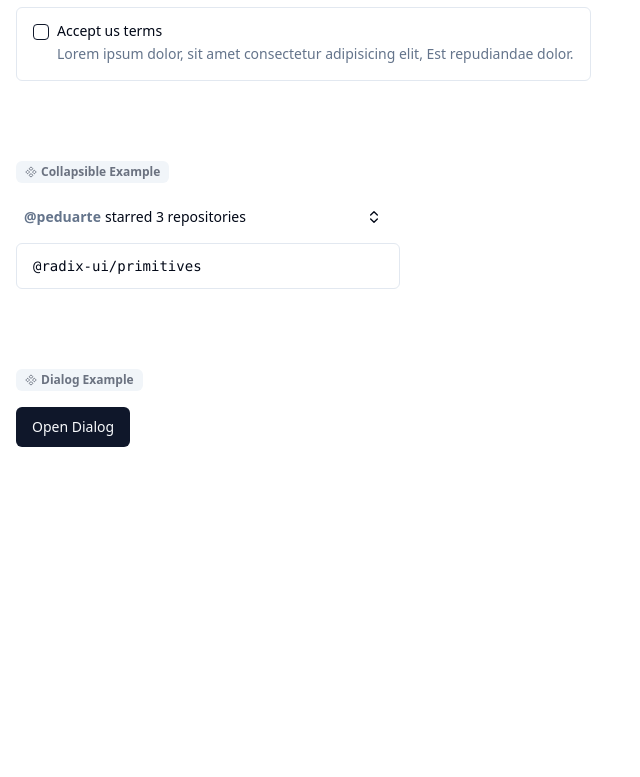
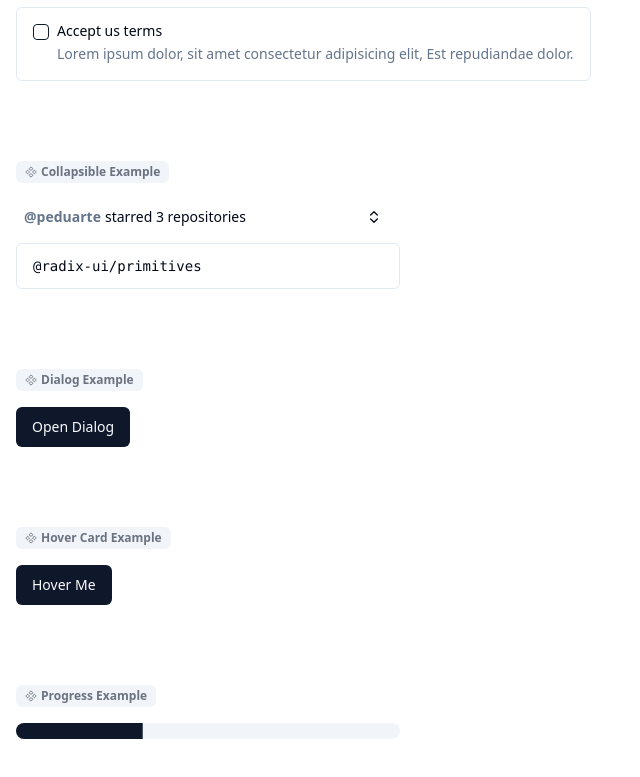
Before and after one commit to AliShariatian/shadcn-exercise, a Next.js app: page / in a window 1280 px wide. Shown: the part 4605-5382 px from the top of the page, without its empty margins (0-640 px from the left). Before the commit the page ends 5260 px from the top, so only its background shows below. Built offline with nearby package versions, Linux system fonts and the light colour scheme.

Commit message:
add HoverCard & Progress

```diff
--- a/package.json
+++ b/package.json
@@ -16,6 +16,8 @@
     "@radix-ui/react-checkbox": "^1.1.1",
     "@radix-ui/react-collapsible": "^1.1.0",
     "@radix-ui/react-dialog": "^1.1.1",
+    "@radix-ui/react-hover-card": "^1.1.1",
+    "@radix-ui/react-progress": "^1.1.0",
     "@radix-ui/react-slot": "^1.1.0",
     "@radix-ui/react-switch": "^1.1.0",
     "class-variance-authority": "^0.7.0",
--- /dev/null
+++ b/src/components/base/hover-card.tsx
@@ -0,0 +1,28 @@
+"use client";
+
+import * as React from "react";
+import * as HoverCardPrimitive from "@radix-ui/react-hover-card";
+
+import { cn } from "@/utils";
+
+const HoverCard = HoverCardPrimitive.Root;
+
+const HoverCardTrigger = HoverCardPrimitive.Trigger;
+
+const HoverCardContent = React.forwardRef<React.ElementRef<typeof HoverCardPrimitive.Content>, React.ComponentPropsWithoutRef<typeof HoverCardPrimitive.Content>>(
+  ({ className, align = "center", sideOffset = 4, ...props }, ref) => (
+    <HoverCardPrimitive.Content
+      ref={ref}
+      align={align}
+      sideOffset={sideOffset}
+      className={cn(
+        "z-50 w-64 rounded-md border bg-popover p-4 text-popover-foreground shadow-md outline-none data-[state=open]:animate-in data-[state=closed]:animate-out data-[state=closed]:fade-out-0 data-[state=open]:fade-in-0 data-[state=closed]:zoom-out-95 data-[state=open]:zoom-in-95 data-[side=bottom]:slide-in-from-top-2 data-[side=left]:slide-in-from-right-2 data-[side=right]:slide-in-from-left-2 data-[side=top]:slide-in-from-bottom-2",
+        className
+      )}
+      {...props}
+    />
+  )
+);
+HoverCardContent.displayName = HoverCardPrimitive.Content.displayName;
+
+export { HoverCard, HoverCardTrigger, HoverCardContent };
--- /dev/null
+++ b/src/components/base/progress.tsx
@@ -0,0 +1,15 @@
+"use client";
+
+import * as React from "react";
+import * as ProgressPrimitive from "@radix-ui/react-progress";
+
+import { cn } from "@/utils";
+
+const Progress = React.forwardRef<React.ElementRef<typeof ProgressPrimitive.Root>, React.ComponentPropsWithoutRef<typeof ProgressPrimitive.Root>>(({ className, value, ...props }, ref) => (
+  <ProgressPrimitive.Root ref={ref} className={cn("relative h-4 w-full overflow-hidden rounded-full bg-secondary", className)} {...props}>
+    <ProgressPrimitive.Indicator className="h-full w-full flex-1 bg-primary transition-all" style={{ transform: `translateX(-${100 - (value || 0)}%)` }} />
+  </ProgressPrimitive.Root>
+));
+Progress.displayName = ProgressPrimitive.Root.displayName;
+
+export { Progress };
--- a/src/components/examples/CollapsibleExample.tsx
+++ b/src/components/examples/CollapsibleExample.tsx
@@ -1,11 +1,11 @@
 "use client";
 
-import { useState } from "react";
+import { FC, useState } from "react";
 import { ChevronsUpDown } from "lucide-react";
 import { Button } from "@/components/base/button";
 import { Collapsible, CollapsibleContent, CollapsibleTrigger } from "@/components/base/collapsible";
 
-const CollapsibleExample = () => {
+const CollapsibleExample: FC = (): JSX.Element => {
   const [isOpen, setIsOpen] = useState(false);
 
   return (
--- /dev/null
+++ b/src/components/examples/HoverCardExample.tsx
@@ -0,0 +1,18 @@
+import { FC } from "react";
+import { HoverCard, HoverCardContent, HoverCardTrigger } from "@/components/base/hover-card";
+import { buttonVariants } from "../base/button";
+
+const HoverCardExample: FC = (): JSX.Element => {
+  return (
+    <div className="w-fit">
+      <HoverCard openDelay={300} closeDelay={100}>
+        <HoverCardTrigger className={buttonVariants({ variant: "default" })}>Hover Me</HoverCardTrigger>
+        <HoverCardContent side="top" sideOffset={8}>
+          The React Framework – created and maintained by @vercel.
+        </HoverCardContent>
+      </HoverCard>
+    </div>
+  );
+};
+
+export default HoverCardExample;
--- /dev/null
+++ b/src/components/examples/ProgressExample.tsx
@@ -0,0 +1,22 @@
+import { FC } from "react";
+import { Progress } from "@/components/base/progress";
+import { HoverCard, HoverCardContent, HoverCardTrigger } from "@/components/base/hover-card";
+
+const ProgressExample: FC = (): JSX.Element => {
+  const ProgressValue = 33;
+
+  return (
+    <div className="max-w-sm w-full">
+      <HoverCard openDelay={300} closeDelay={100}>
+        <HoverCardTrigger>
+          <Progress value={ProgressValue} />
+        </HoverCardTrigger>
+        <HoverCardContent side="top" align="center" sideOffset={8} className="w-8 grid place-content-center rounded-full p-0 text-sm aspect-square shrink-0">
+          {ProgressValue}
+        </HoverCardContent>
+      </HoverCard>
+    </div>
+  );
+};
+
+export default ProgressExample;
--- a/src/components/index.ts
+++ b/src/components/index.ts
@@ -13,3 +13,5 @@
 export { default as CheckboxExample } from "./examples/CheckboxExample";
 export { default as DialogExample } from "./examples/DialogExample";
 export { default as CollapsibleExample } from "./examples/CollapsibleExample";
+export { default as ProgressExample } from "./examples/ProgressExample";
+export { default as HoverCardExample } from "./examples/HoverCardExample";
```
Also changed, not shown: 1 other file (tests, documents, lock files or other folders).
